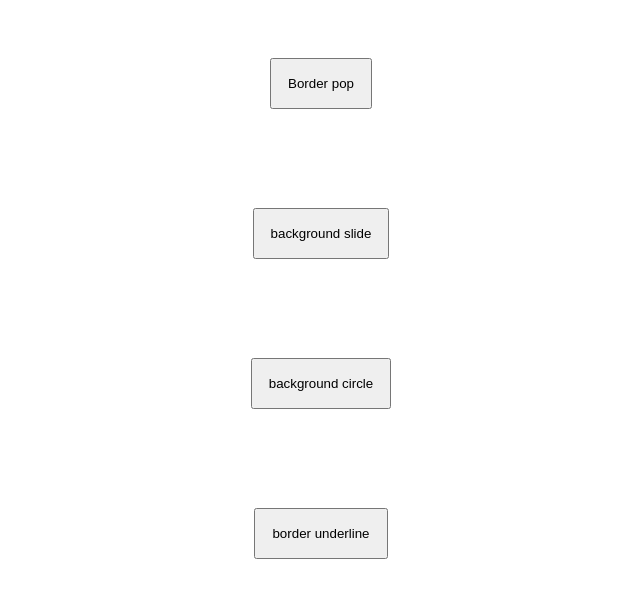
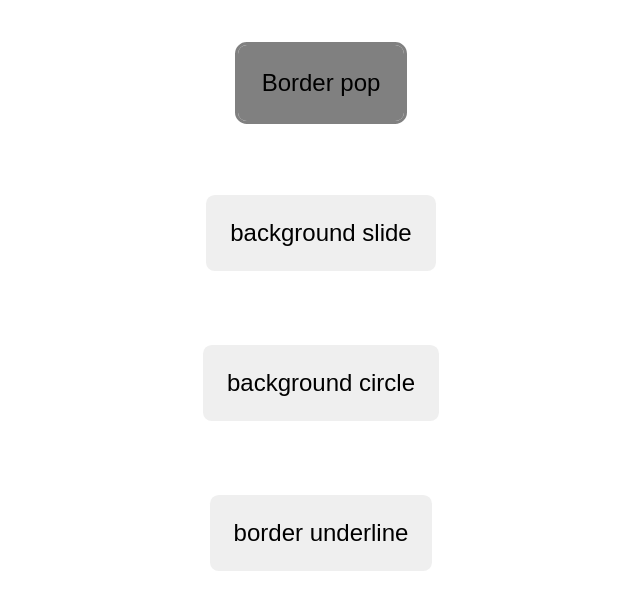
Before and after one commit to burak-odabasi/css_hoveranimations, a plain HTML site: page index.html in a window 1280 px wide. Shown: the whole page, without its empty margins (319-959 px from the left). Drawn offline with Linux system fonts and the light colour scheme.

Commit message:
btn1 done

```diff
--- a/style.css
+++ b/style.css
@@ -5,6 +5,19 @@ body {
 }
 
 button {
-  padding: 1rem;
+  font-size: 1.5rem;
+  padding: 1.5rem;
   cursor: pointer;
+  border-radius: 0.55rem;
+  border: none;
 }
+
+.btn-border-pop {
+  background: grey;
+  outline: 3px solid grey;
+  transition: outline-offset 0.3s ease-in-out;
+}
+
+.btn-border-pop:hover {
+  outline-offset: 10px;
+}
```
